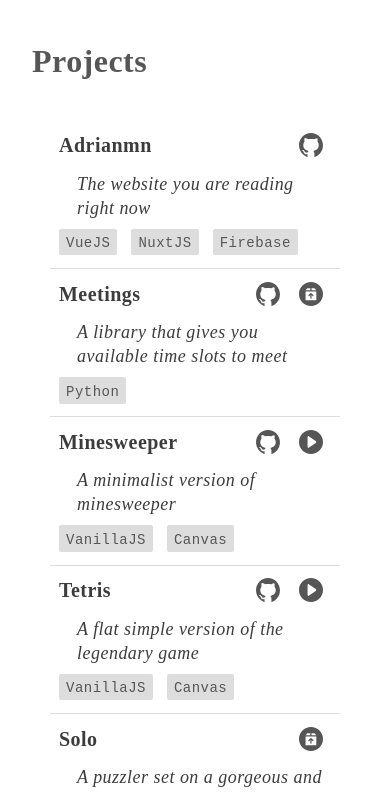
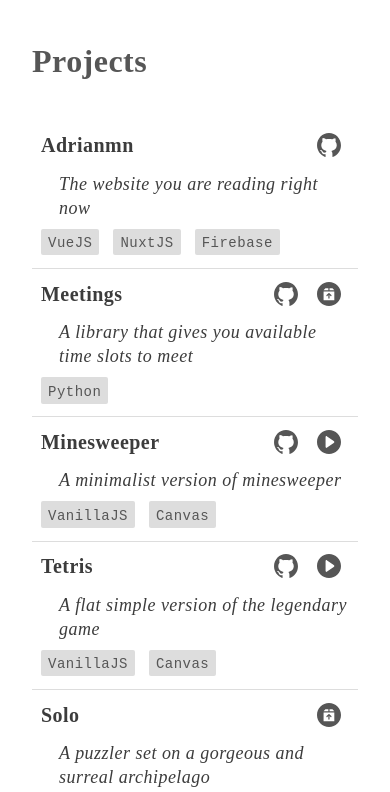
Before and after one commit to adriwicked/adrianmn-front, a Nuxt app: page / in a window 390 px wide. Shown: the part 667-1459 px from the top of the page. Built offline with nearby package versions, Linux system fonts and the light colour scheme.

Commit message:
fix() responsive and less padding in cards

```diff
--- a/components/ProjectCardList.vue
+++ b/components/ProjectCardList.vue
@@ -24,7 +24,4 @@ export default {
 </script>
 
 <style>
-.project-card-list-container {
-    padding: 0 1em;
-}
 </style>
--- a/pages/index.vue
+++ b/pages/index.vue
@@ -34,8 +34,8 @@
 
         <section class="projects">
             <h2>Projects</h2>
-            <ProjectCardList v-if="isMobile" :projects="projects" />
-            <ProjectsTable v-if="!isMobile" :projects="projects" />
+            <ProjectCardList v-if="isMounted && isMobile" :projects="projects" />
+            <ProjectsTable v-if="isMounted && !isMobile" :projects="projects" />
         </section>
 
         <section class="achievements">
@@ -206,11 +206,16 @@ export default {
         return {
             projects,
             windowWidth: 0,
+            isMounted: false
         };
     },
-    beforeMount() {
+    mounted() {
+        this.isMounted = true
         this.windowWidth = window.innerWidth
         window.addEventListener("resize", this.onResize);
+    },
+    beforeDestroy() {
+        window.removeEventListener('resize', this.onResize);
     },
     computed: {
         isMobile: function () {
```
